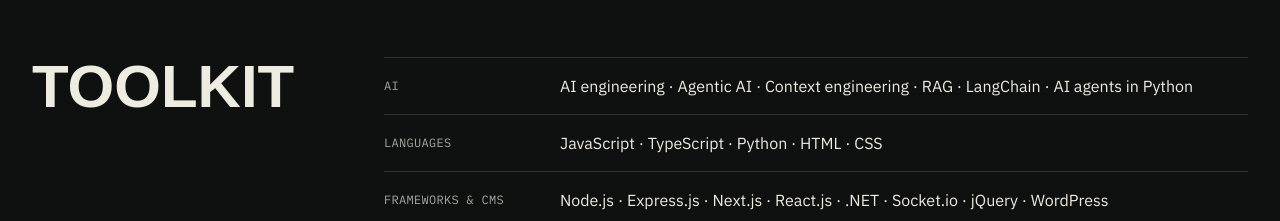
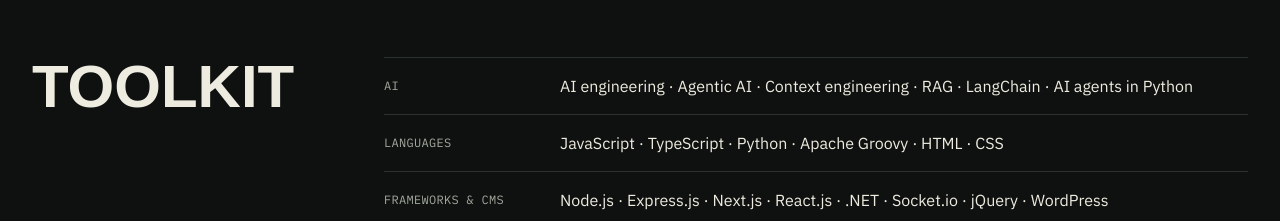
Before and after one commit to rahulml768/portfolio, a Next.js app: page / in a window 1280 px wide. Shown: the part 7260-7481 px from the top of the page. Built offline with nearby package versions, Linux system fonts and the light colour scheme; no server answers; a web font is replaced by a local one.

Commit message:
Add Apache Groovy to skills and resume

```diff
--- a/src/data/portfolio.ts
+++ b/src/data/portfolio.ts
@@ -539,7 +539,7 @@ export const skills = [
     group: "AI",
     items: ["AI engineering", "Agentic AI", "Context engineering", "RAG", "LangChain", "AI agents in Python"],
   },
-  { group: "Languages", items: ["JavaScript", "TypeScript", "Python", "HTML", "CSS"] },
+  { group: "Languages", items: ["JavaScript", "TypeScript", "Python", "Apache Groovy", "HTML", "CSS"] },
   {
     group: "Frameworks & CMS",
     items: ["Node.js", "Express.js", "Next.js", "React.js", ".NET", "Socket.io", "jQuery", "WordPress"],
```
Also changed, not shown: 1 other file (tests, documents, lock files or other folders).
